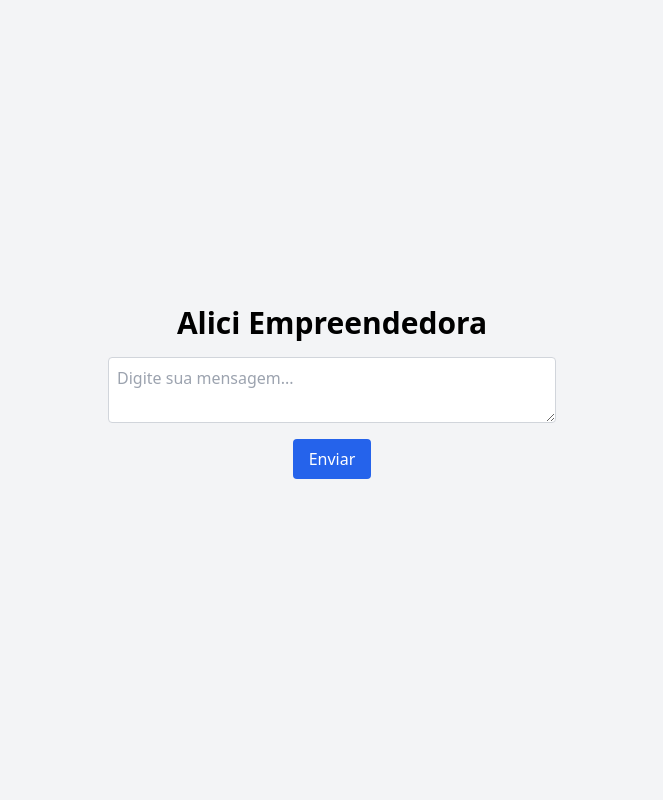
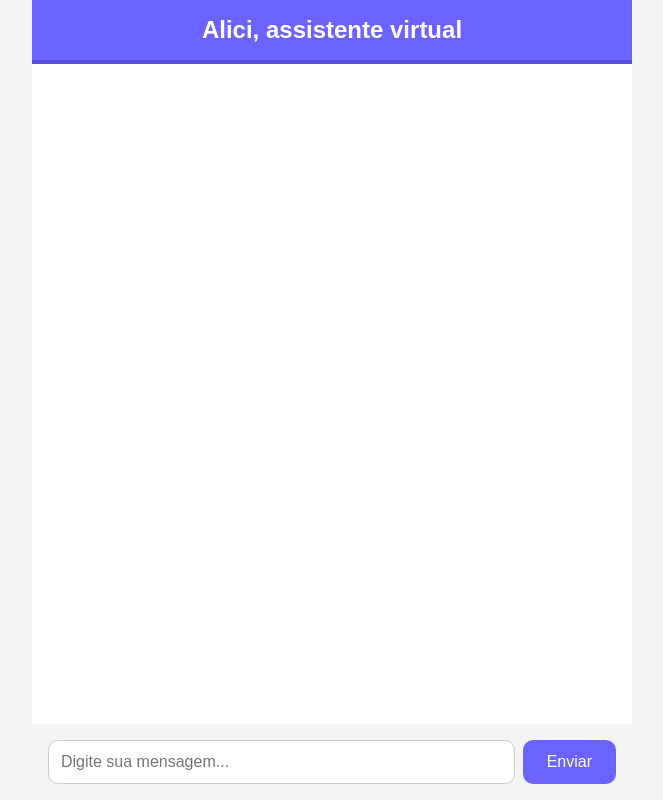
Before and after one commit to matteusnascimento/Alici-Assistente, a React (Create React App) app in the folder frontend/: page / in a window 1280 px wide. Shown: the whole page, without its empty margins (308-971 px from the left). Built offline with nearby package versions, Linux system fonts and the light colour scheme.

Commit message:
Add files via upload

```diff
--- a/frontend/public/index.html
+++ b/frontend/public/index.html
@@ -1,10 +1,13 @@
+
 <!DOCTYPE html>
 <html lang="en">
   <head>
     <meta charset="utf-8" />
     <link rel="icon" href="%PUBLIC_URL%/favicon.ico" />
     <meta name="viewport" content="width=device-width, initial-scale=1" />
-    <title>Alici Assistente</title>
+    <meta name="theme-color" content="#000000" />
+    <meta name="description" content="Alici, assistente virtual" />
+    <title>Alici - Assistente Virtual</title>
   </head>
   <body>
     <noscript>You need to enable JavaScript to run this app.</noscript>
--- /dev/null
+++ b/frontend/src/App.css
@@ -0,0 +1,69 @@
+
+.chat-container {
+  max-width: 600px;
+  margin: 0 auto;
+  display: flex;
+  flex-direction: column;
+  height: 100vh;
+}
+
+.chat-header {
+  background-color: #6C63FF;
+  color: white;
+  padding: 1rem;
+  text-align: center;
+  font-size: 1.5rem;
+  font-weight: bold;
+  border-bottom: 4px solid #574fd6;
+}
+
+.chat-box {
+  flex: 1;
+  padding: 1rem;
+  overflow-y: auto;
+  background-color: #ffffff;
+}
+
+.chat-message {
+  padding: 0.75rem 1rem;
+  margin-bottom: 0.5rem;
+  border-radius: 10px;
+  max-width: 70%;
+}
+
+.chat-message.user {
+  background-color: #6C63FF;
+  color: white;
+  align-self: flex-end;
+}
+
+.chat-message.bot {
+  background-color: #f0f0f0;
+  color: #333;
+  align-self: flex-start;
+}
+
+.chat-input {
+  display: flex;
+  padding: 1rem;
+  background-color: #f4f4f4;
+}
+
+.chat-input input {
+  flex: 1;
+  padding: 0.75rem;
+  font-size: 1rem;
+  border: 1px solid #ccc;
+  border-radius: 10px;
+  margin-right: 0.5rem;
+}
+
+.chat-input button {
+  background-color: #6C63FF;
+  color: white;
+  border: none;
+  padding: 0.75rem 1.5rem;
+  font-size: 1rem;
+  border-radius: 10px;
+  cursor: pointer;
+}
--- /dev/null
+++ b/frontend/src/App.js
@@ -0,0 +1,52 @@
+
+import React, { useState } from 'react';
+import './App.css';
+
+function App() {
+  const [messages, setMessages] = useState([]);
+  const [input, setInput] = useState("");
+
+  const sendMessage = async () => {
+    if (!input.trim()) return;
+    const userMessage = { sender: "user", text: input };
+    setMessages([...messages, userMessage]);
+
+    setInput("");
+
+    const response = await fetch("http://localhost:5000/chat", {
+      method: "POST",
+      headers: {
+        "Content-Type": "application/json",
+      },
+      body: JSON.stringify({ message: input }),
+    });
+
+    const data = await response.json();
+    const botMessage = { sender: "bot", text: data.response };
+    setMessages((prev) => [...prev, botMessage]);
+  };
+
+  return (
+    <div className="chat-container">
+      <header className="chat-header">Alici, assistente virtual</header>
+      <div className="chat-box">
+        {messages.map((msg, i) => (
+          <div key={i} className={`chat-message ${msg.sender}`}>
+            {msg.text}
+          </div>
+        ))}
+      </div>
+      <div className="chat-input">
+        <input
+          type="text"
+          value={input}
+          onChange={(e) => setInput(e.target.value)}
+          placeholder="Digite sua mensagem..."
+        />
+        <button onClick={sendMessage}>Enviar</button>
+      </div>
+    </div>
+  );
+}
+
+export default App;
--- a/frontend/src/index.css
+++ b/frontend/src/index.css
@@ -1,4 +1,10 @@
 
-@tailwind base;
-@tailwind components;
-@tailwind utilities;
+body {
+  margin: 0;
+  font-family: 'Poppins', sans-serif;
+  background-color: #f4f4f4;
+}
+
+* {
+  box-sizing: border-box;
+}
```
Also changed, not shown: frontend/package.json (+9 -9 lines), frontend/src/index.js (+4 -4 lines).
